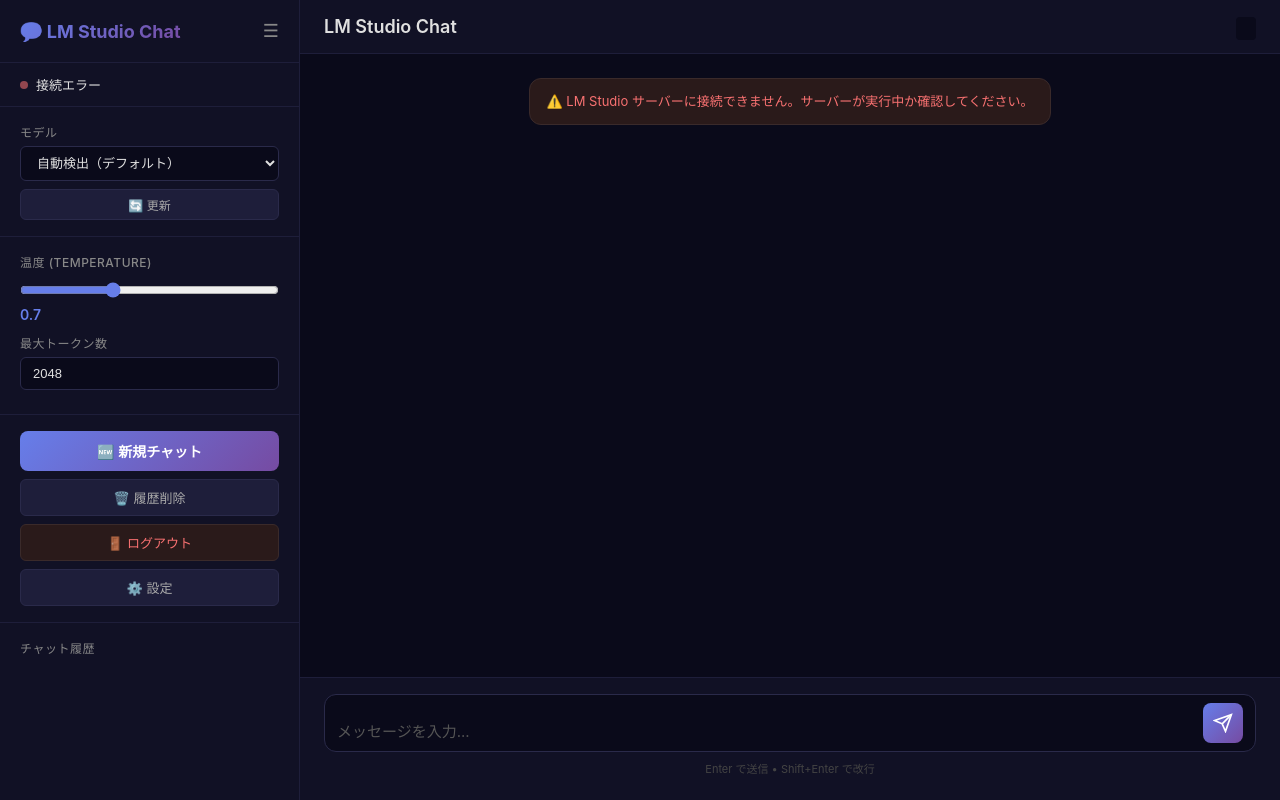
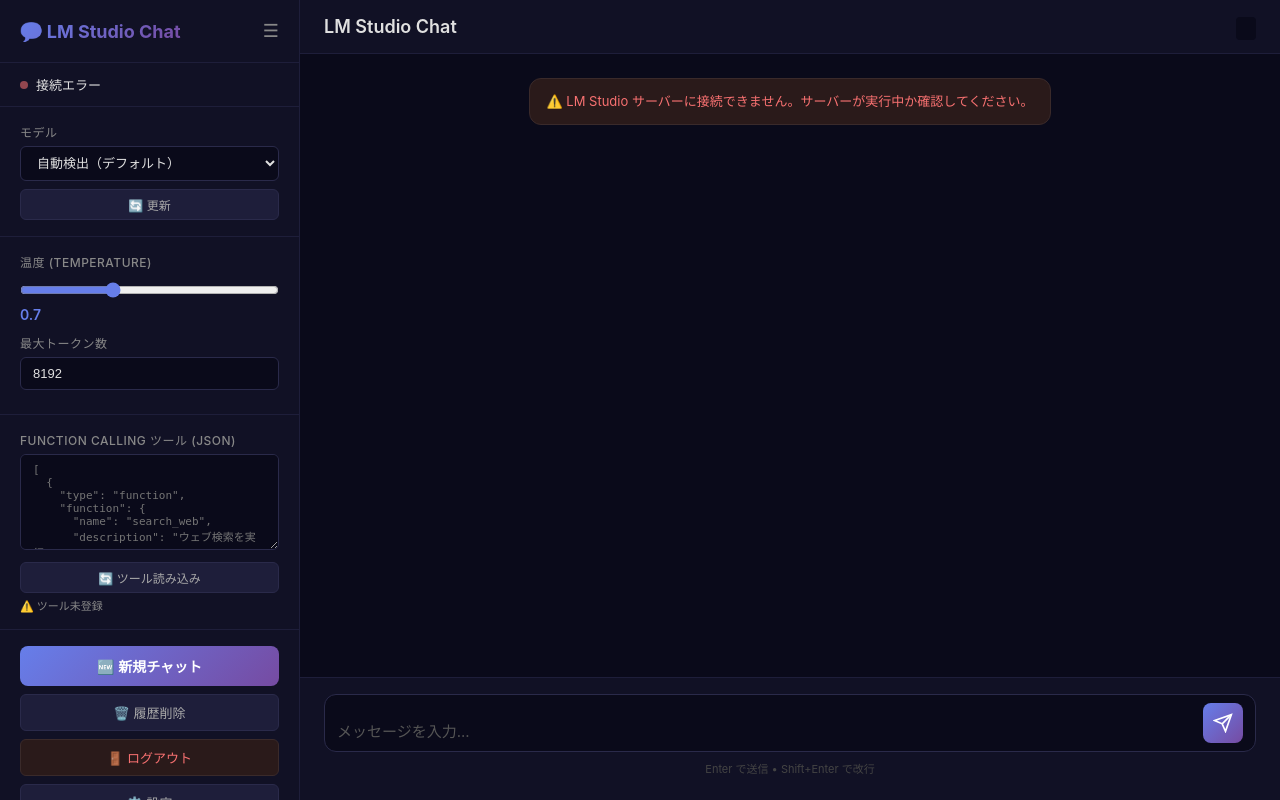
Before and after one commit to TakkunRed/LMStudio-Chat, a FastAPI app: template templates/chat.html in a window 1280 px wide. Run offline with FastAPI, Linux system fonts and the light colour scheme; the template is opened without the code that fills it, so the values that code supplies are empty.

Commit message:
Add files via upload

```diff
--- a/main.py
+++ b/main.py
@@ -8,6 +8,10 @@
 from pathlib import Path
 from datetime import datetime
 from typing import Optional
+
+from dotenv import load_dotenv
+from mcp import ClientSession
+from mcp.client.stdio import stdio_client
 
 from fastapi import FastAPI, Request, Depends, HTTPException
 from fastapi.responses import HTMLResponse, JSONResponse
@@ -41,7 +45,7 @@
     messages: list[ChatMessage]
     model: str = ""
     temperature: float = 0.7
-    max_tokens: int = 2048
+    max_tokens: int = 8196
 
 
 class LoginRequest(BaseModel):
@@ -135,7 +139,7 @@
     messages: list[dict],
     model: str = "",
     temperature: float = 0.7,
-    max_tokens: int = 2048
+    max_tokens: int = 8196
 ) -> str:
     """LM Studio にチャットリクエストを送信"""
     api_key = config.Config.get_api_key()
@@ -260,7 +264,7 @@
 
 @app.post("/api/chat")
 async def api_chat(request: Request):
-    """チャットリクエスト API"""
+    """チャットリクエスト API（ツール対応版）"""
     session = check_auth(request)
     if not session:
         raise HTTPException(status_code=401, detail="認証が必要です")
@@ -269,22 +273,21 @@
     messages = body.get("messages", [])
     model = body.get("model", "")
     temperature = body.get("temperature", 0.7)
-    max_tokens = body.get("max_tokens", 2048)
+    max_tokens = body.get("max_tokens", 8192)
+    tools = body.get("tools", [])  # 追加
 
     if not messages:
-        return JSONResponse(
-            {"error": "メッセージが空です"}, status_code=400
-        )
+        return JSONResponse({"error": "メッセージが空です"}, status_code=400)
 
-    # LM Studio に送信
-    assistant_reply = await send_to_lm_studio(
+    # ツール対応のチャット処理を呼び出し
+    assistant_reply = await chat_with_tools(
         messages=messages,
-        model=model,
+        tools=tools,
         temperature=temperature,
-        max_tokens=max_tokens,
+        max_tokens=max_tokens
     )
 
-    # 履歴に保存
+    # 履歴に保存（ツール呼び出し履歴も含める場合は current_messages を渡すように拡張可能）
     append_to_history(session, "user", messages[-1]["content"])
     append_to_history(session, "assistant", assistant_reply)
 
@@ -293,6 +296,127 @@
         "history": get_session_history(session),
     })
 
+
+# ─── MCP ツール実行 ──────────────────────────────────────────────────────────
+
+async def call_mcp_tool(tool_name: str, tool_args: dict) -> str:
+    """
+    stdio MCP サーバーを起動してツールを呼び出し、結果を文字列で返す。
+    呼び出しのたびに新しいプロセスを起動する（ステートレス）。
+    """
+    try:
+        async with stdio_client(config.Config.get_mcp_server_params()) as (read, write):
+            async with ClientSession(read, write) as session:
+                await session.initialize()
+                result = await session.call_tool(tool_name, tool_args)
+                # result.content はリスト。TextContent を結合して返す
+                parts = []
+                for block in result.content:
+                    if hasattr(block, "text"):
+                        parts.append(block.text)
+                    else:
+                        parts.append(str(block))
+                return "\n".join(parts)
+    except Exception as e:
+        return json.dumps({"error": f"MCPツール呼び出しエラー: {str(e)}"}, ensure_ascii=False)
+
+
+async def chat_with_tools(
+    messages: list[dict],
+    tools: Optional[list[dict]] = None,
+    temperature: float = 0.7,
+    max_tokens: int = 8192,
+    max_tool_iterations: int = 5
+) -> str:
+    """
+    ツール呼び出しに対応したチャット処理。
+    tool_calls が返ってきたら MCP サーバーを実際に呼び出して
+    tool_result を組み立て、LM Studio に再送して最終応答を得る。
+    """
+    current_messages = list(messages)
+    tool_definitions = list(tools) if tools else []
+
+    api_key = config.Config.get_api_key()
+    headers = {"Content-Type": "application/json"}
+    if api_key:
+        headers["Authorization"] = f"Bearer {api_key}"
+
+    for iteration in range(max_tool_iterations):
+        payload = {
+            "messages": current_messages,
+            "temperature": temperature,
+            "max_tokens": max_tokens,
+        }
+        if tool_definitions:
+            payload["tools"] = tool_definitions
+            payload["tool_choice"] = "auto"
+
+        print(f"[chat_with_tools] iteration={iteration}, messages={len(current_messages)}, tools={len(tool_definitions)}")
+        print(f"[chat_with_tools] payload={json.dumps(payload, ensure_ascii=False)[:600]}")
+
+        try:
+            async with httpx.AsyncClient(timeout=120.0) as client:
+                response = await client.post(
+                    config.Config.get_api_endpoint(),
+                    headers=headers,
+                    json=payload
+                )
+                response.raise_for_status()
+                data = response.json()
+        except httpx.HTTPStatusError as e:
+            return f"⚠️ HTTPエラー: {e.response.status_code} - {e.response.text}"
+        except Exception as e:
+            return f"⚠️ API通信エラー: {str(e)}"
+
+        print(f"[chat_with_tools] response={json.dumps(data, ensure_ascii=False)[:600]}")
+
+        choice = data["choices"][0]
+        finish_reason = choice.get("finish_reason", "")
+        assistant_msg = choice["message"]
+        tool_calls = assistant_msg.get("tool_calls") or []
+
+        # ── ツール呼び出しなし → 最終応答 ─────────────────────────────
+        if not tool_calls:
+            content = assistant_msg.get("content")
+            return content if content is not None else ""
+
+        # ── ツール呼び出しあり → MCP サーバーを実際に呼ぶ ─────────────
+        # assistant メッセージを履歴に追加
+        current_messages.append({
+            "role": "assistant",
+            "content": assistant_msg.get("content"),
+            "tool_calls": tool_calls,
+        })
+
+        # 各 tool_call を MCP で実行し tool_result を追加
+        for call in tool_calls:
+            func_name = call["function"]["name"]
+            raw_args = call["function"].get("arguments", "{}")
+            if isinstance(raw_args, str):
+                try:
+                    func_args = json.loads(raw_args)
+                except json.JSONDecodeError:
+                    func_args = {}
+            else:
+                func_args = raw_args
+
+            # None 文字列を実際の None に変換（モデルが "None" を渡してくる場合の対策）
+            sanitized_args = {
+                k: (None if v in (None, "None", "null", "") else v)
+                for k, v in func_args.items()
+            }
+
+            print(f"[chat_with_tools] calling MCP tool: {func_name}({sanitized_args})")
+            result_content = await call_mcp_tool(func_name, sanitized_args)
+            print(f"[chat_with_tools] MCP result: {result_content[:300]}")
+
+            current_messages.append({
+                "role": "tool",
+                "tool_call_id": call["id"],
+                "content": result_content,
+            })
+
+    return "⚠️ ツール呼び出しの最大反復回数を超えました。"
 
 @app.get("/api/history/{session_id}")
 async def api_get_history(session_id: str, request: Request):
--- a/templates/chat.html
+++ b/templates/chat.html
@@ -37,7 +37,30 @@
                 <span id="temperatureValue">0.7</span>
 
                 <label style="margin-top:10px">最大トークン数</label>
-                <input type="number" id="maxTokens" min="1" max="8192" value="2048" class="sidebar-input">
+                <input type="number" id="maxTokens" min="2048" max="262144" value="8192" class="sidebar-input">
+            </div>
+
+            <!-- ツール設定 -->
+            <div class="sidebar-section">
+                <label>Function Calling ツール (JSON)</label>
+                <textarea id="toolConfig" class="sidebar-input" rows="6" placeholder='[
+  {
+    "type": "function",
+    "function": {
+      "name": "search_web",
+      "description": "ウェブ検索を実行",
+      "parameters": {
+        "type": "object",
+        "properties": {
+          "query": {"type": "string"}
+        },
+        "required": ["query"]
+      }
+    }
+  }
+]' style="font-family: monospace; font-size: 11px;"></textarea>
+                <button class="btn-small" onclick="parseTools()">🔄 ツール読み込み</button>
+                <div id="toolStatus" style="font-size:11px; margin-top:4px; color:#888;">⚠️ ツール未登録</div>
             </div>
 
             <!-- アクション -->
@@ -146,6 +169,7 @@
         // ─── グローバル変数 ───────────────────────────────────────────────
         let currentSessionId = "{{ session_id }}";
         let isStreaming = false;
+        let currentTools = [];
 
         // ─── 初期化 ──────────────────────────────────────────────────────
         document.addEventListener('DOMContentLoaded', () => {
@@ -190,6 +214,33 @@
                 });
             } catch (e) {
                 console.error('モデル取得エラー:', e);
+            }
+        }
+
+        // ツール読み込み関数（修正版）
+        function parseTools() {
+            const raw = document.getElementById('toolConfig').value.trim();
+            const statusEl = document.getElementById('toolStatus');
+            if (!raw) {
+                currentTools = [];
+                if (statusEl) statusEl.textContent = '⚠️ ツール未登録';
+                alert('ツール設定が空です');
+                return;
+            }
+            try {
+                const parsed = JSON.parse(raw);
+
+                if (!Array.isArray(parsed)) {
+                    alert('⚠️ 誤った形式です。OpenAI 互換の「ツールスキーマ配列」[ {type: "function", ...} ] を貼り付けてください。\n\nLM Studio の「Custom Tools」→「Export」から取得できます。');
+                    return;
+                }
+
+                currentTools = parsed;
+                const names = currentTools.map(t => t.function?.name || '?').join(', ');
+                if (statusEl) statusEl.textContent = `✅ ${currentTools.length}件登録: ${names}`;
+                alert(`✅ ${currentTools.length} 件のツールを登録しました\n\n${names}`);
+            } catch (e) {
+                alert('⚠️ JSON パースエラー: ' + e.message);
             }
         }
 
@@ -247,6 +298,17 @@
             const temperature = parseFloat(document.getElementById('temperature').value);
             const maxTokens = parseInt(document.getElementById('maxTokens').value);
 
+            // ツールが登録されている場合はローディングメッセージに表示
+            if (currentTools.length > 0) {
+                const loadingContent = document.querySelector(`#${loadingId} .message-content`);
+                if (loadingContent) {
+                    loadingContent.innerHTML = `
+                        <div class="loading-dots"><span></span><span></span><span></span></div>
+                        <div style="font-size:11px; color:#888; margin-top:4px;">🔧 ツール使用中 (${currentTools.length}件登録済み)</div>
+                    `;
+                }
+            }
+
             try {
                 const res = await fetch('/api/chat', {
                     method: 'POST',
@@ -255,7 +317,8 @@
                         messages: messages,
                         model: model,
                         temperature: temperature,
-                        max_tokens: maxTokens
+                        max_tokens: maxTokens,
+                        tools: currentTools   // ← ツール定義を送信
                     })
                 });
 
```
Also changed, not shown: config.py (+19 -0 lines).
